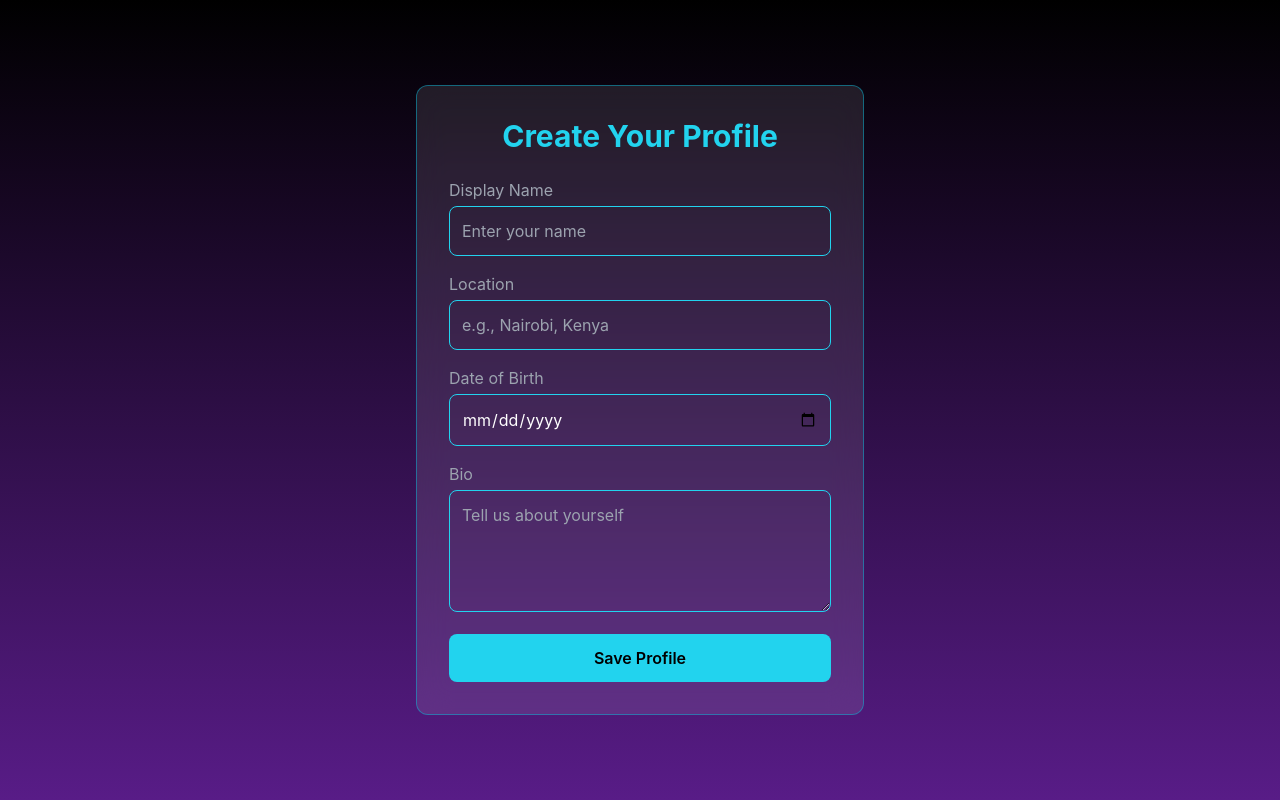
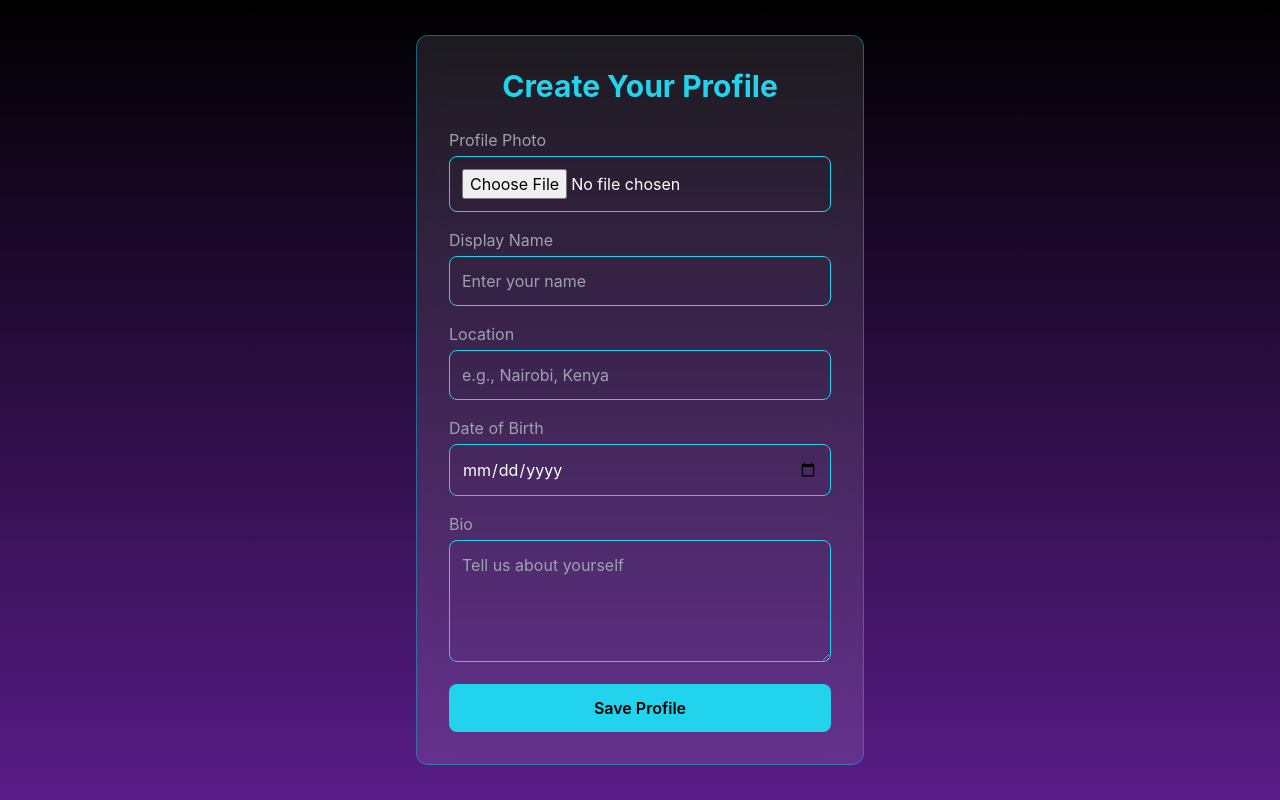
Before and after one commit to mungajohn12294/taptap-new, a React (Create React App) app: page /#/profile in a window 1280 px wide. Built offline with nearby package versions, Linux system fonts and the light colour scheme; no server answers; the database is empty; sample sign-in values are in the browser's storage.

Commit message:
Update ProfilePage.js

```diff
--- a/src/components/ProfilePage.js
+++ b/src/components/ProfilePage.js
@@ -1,7 +1,8 @@
 import { useState, useEffect } from 'react';
 import { motion } from 'framer-motion';
-import { auth, database } from '../firebase';
-import { ref, update, get } from 'firebase/database';
+import { auth, database, storage } from '../firebase';
+import { ref as dbRef, update, get } from 'firebase/database';
+import { ref as storageRef, uploadBytes, getDownloadURL } from 'firebase/storage';
 import { useNavigate } from 'react-router-dom';
 import { serverTimestamp } from 'firebase/database';
 
@@ -11,14 +12,16 @@ const ProfilePage = ({ currentUser }) => {
     location: '',
     dateOfBirth: '',
     bio: '',
+    photoURL: '',
   });
+  const [photo, setPhoto] = useState(null);
   const [error, setError] = useState('');
   const [loading, setLoading] = useState(false);
   const navigate = useNavigate();
 
   useEffect(() => {
     if (!currentUser) return;
-    const userRef = ref(database, `users/${currentUser.uid}`);
+    const userRef = dbRef(database, `users/${currentUser.uid}`);
     get(userRef).then((snapshot) => {
       if (snapshot.exists()) {
         console.log('Fetched profile:', snapshot.val());
@@ -41,13 +44,21 @@ const ProfilePage = ({ currentUser }) => {
     }
 
     try {
-      const userRef = ref(database, `users/${currentUser.uid}`);
-      const updatedProfile = {
+      const userRef = dbRef(database, `users/${currentUser.uid}`);
+      let updatedProfile = {
         ...profile,
         email: currentUser.email,
         online: true,
         lastActive: serverTimestamp(),
       };
+
+      if (photo) {
+        const photoRef = storageRef(storage, `profile_photos/${currentUser.uid}`);
+        await uploadBytes(photoRef, photo);
+        const photoURL = await getDownloadURL(photoRef);
+        updatedProfile.photoURL = photoURL;
+      }
+
       console.log('Saving profile:', updatedProfile);
       await update(userRef, updatedProfile);
       navigate('/main');
@@ -80,6 +91,24 @@ const ProfilePage = ({ currentUser }) => {
           </motion.p>
         )}
         <form onSubmit={handleSubmit} className="space-y-4">
+          {profile.photoURL && (
+            <div className="flex justify-center mb-4">
+              <img
+                src={profile.photoURL}
+                alt="Profile"
+                className="w-24 h-24 rounded-full object-cover"
+              />
+            </div>
+          )}
+          <div>
+            <label className="block text-gray-400 mb-1">Profile Photo</label>
+            <input
+              type="file"
+              accept="image/*"
+              onChange={(e) => setPhoto(e.target.files[0])}
+              className="w-full p-3 bg-transparent border border-cyan-400 rounded-lg text-white"
+            />
+          </div>
           <div>
             <label className="block text-gray-400 mb-1">Display Name</label>
             <input
```
